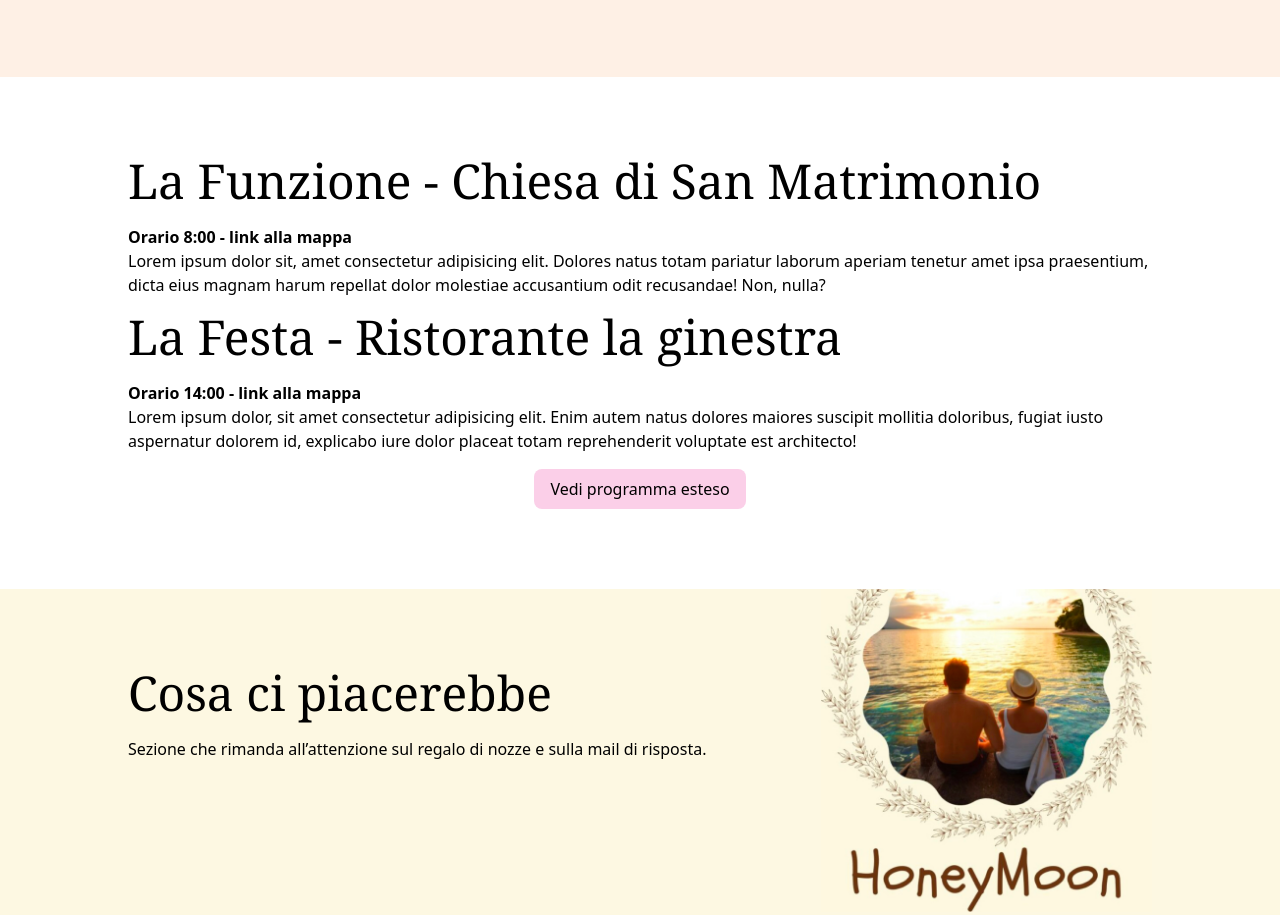
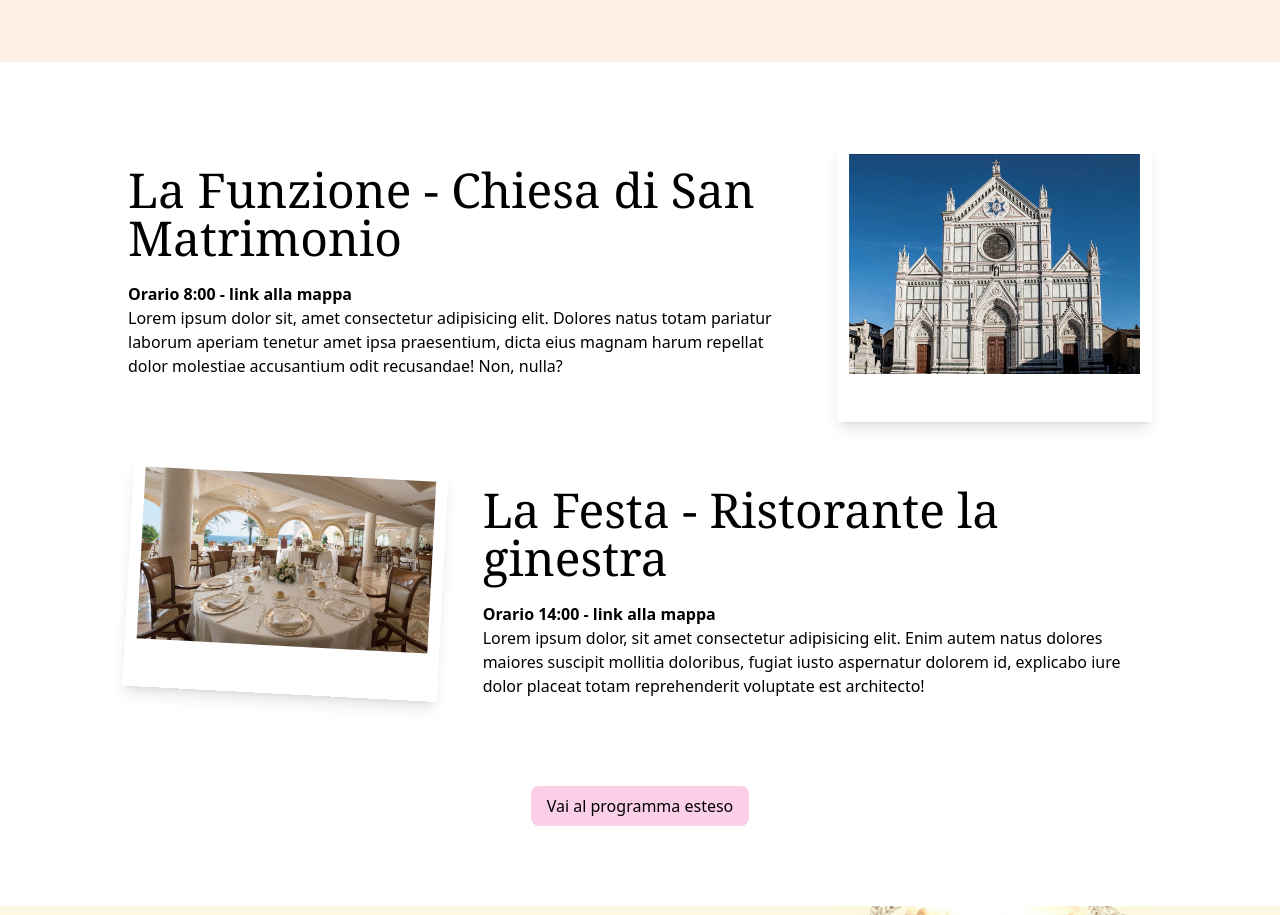
Before and after one commit to gioeleber/matrimoniomarcoekatia, an Astro site: page / in a window 1280 px wide. Shown: the part 1545-2460 px from the top of the page. Built offline with nearby package versions, Linux system fonts and the light colour scheme; Astro itself is replaced by a stand-in of ours; a web font is replaced by a local one.

Commit message:
feat: add location photographs

```diff
--- /dev/null
+++ b/src/components/Photograph.astro
@@ -0,0 +1,19 @@
+---
+interface Props {
+	src: string;
+  rotationDirection: "positive" | "negative"
+}
+
+
+
+const { src, rotationDirection } = Astro.props;
+---
+
+<img
+  class:list={[
+    "shadow-lg p-3 pb-12",
+    `${rotationDirection === "positive"? "" : "-"}rotate-3`
+  ]}
+  src={src}
+  alt=""
+/>
--- a/src/layouts/Section.astro
+++ b/src/layouts/Section.astro
@@ -8,7 +8,7 @@ const { id, bgColor } = Astro.props;
 ---
 
 <div class={bgColor}>
-  <section id={id} class="xl:w-[64rem] md:mx-auto py-10 md:py-20 px-6 lg:px-4 xl:px-0 flex flex-col md:grid grid-cols-12 gap-4">
+  <section id={id} class="xl:w-[64rem] md:mx-auto py-10 md:py-20 px-6 lg:px-4 xl:px-0 flex flex-col md:grid grid-cols-12 gap-10">
     <slot />
   </section>
 </div>
--- a/src/pages/index.astro
+++ b/src/pages/index.astro
@@ -7,6 +7,9 @@ import SectionTitle from '../components/SectionTitle.astro';
 import fediImg from "../img/fedi.jpg";
 import corniceFioriImg from "../img/cornice-fiori.png";
 import honeyMoonImg from "../img/honey-moon.jpg";
+import chiesaImg from "../img/chiesa.png";
+import ristoranteImg from "../img/ristorante.jpg";
+import Photograph from '../components/Photograph.astro';
 ---
 
 <Layout title="Matrimonio Marco e Katia">
@@ -35,22 +38,28 @@ import honeyMoonImg from "../img/honey-moon.jpg";
 			</div>
 		</Section>
 		<Section id="time-location">
-			<div class="col-span-12">
+			<div class="col-span-8 pt-6 order-2 md:order-1">
 				<SectionTitle>
 					La Funzione - Chiesa di San Matrimonio
 				</SectionTitle>
 				<b>Orario 8:00 - link alla mappa</b>
 				<p>Lorem ipsum dolor sit, amet consectetur adipisicing elit. Dolores natus totam pariatur laborum aperiam tenetur amet ipsa praesentium, dicta eius magnam harum repellat dolor molestiae accusantium odit recusandae! Non, nulla?</p>
 			</div>
-			<div class="col-span-12">
+			<div class="col-span-4 order-1 md:order-2">
+				<Photograph src={chiesaImg.src} rotationDirection={"negative"} />
+			</div>
+			<div class="col-span-4 order-3">
+				<Photograph src={ristoranteImg.src} rotationDirection={"positive"} />
+			</div>
+			<div class="col-span-8 pt-6 order-4">
 				<SectionTitle>
 					La Festa - Ristorante la ginestra
 				</SectionTitle>
 				<b>Orario 14:00 - link alla mappa</b>
 				<p>Lorem ipsum dolor, sit amet consectetur adipisicing elit. Enim autem natus dolores maiores suscipit mollitia doloribus, fugiat iusto aspernatur dolorem id, explicabo iure dolor placeat totam reprehenderit voluptate est architecto!</p>
 			</div>
-			<div class="col-span-12 flex justify-center">
-				<Button>Vedi programma esteso</Button>
+			<div class="col-span-12 flex justify-center pt-12 order-5">
+				<Button>Vai al programma esteso</Button>
 			</div>
 		</Section>
 		<Section id="present" bgColor='bg-light-yellow'>
```
Also changed, not shown: src/img/chiesa.png (added), src/img/ristorante.jpg (added).
